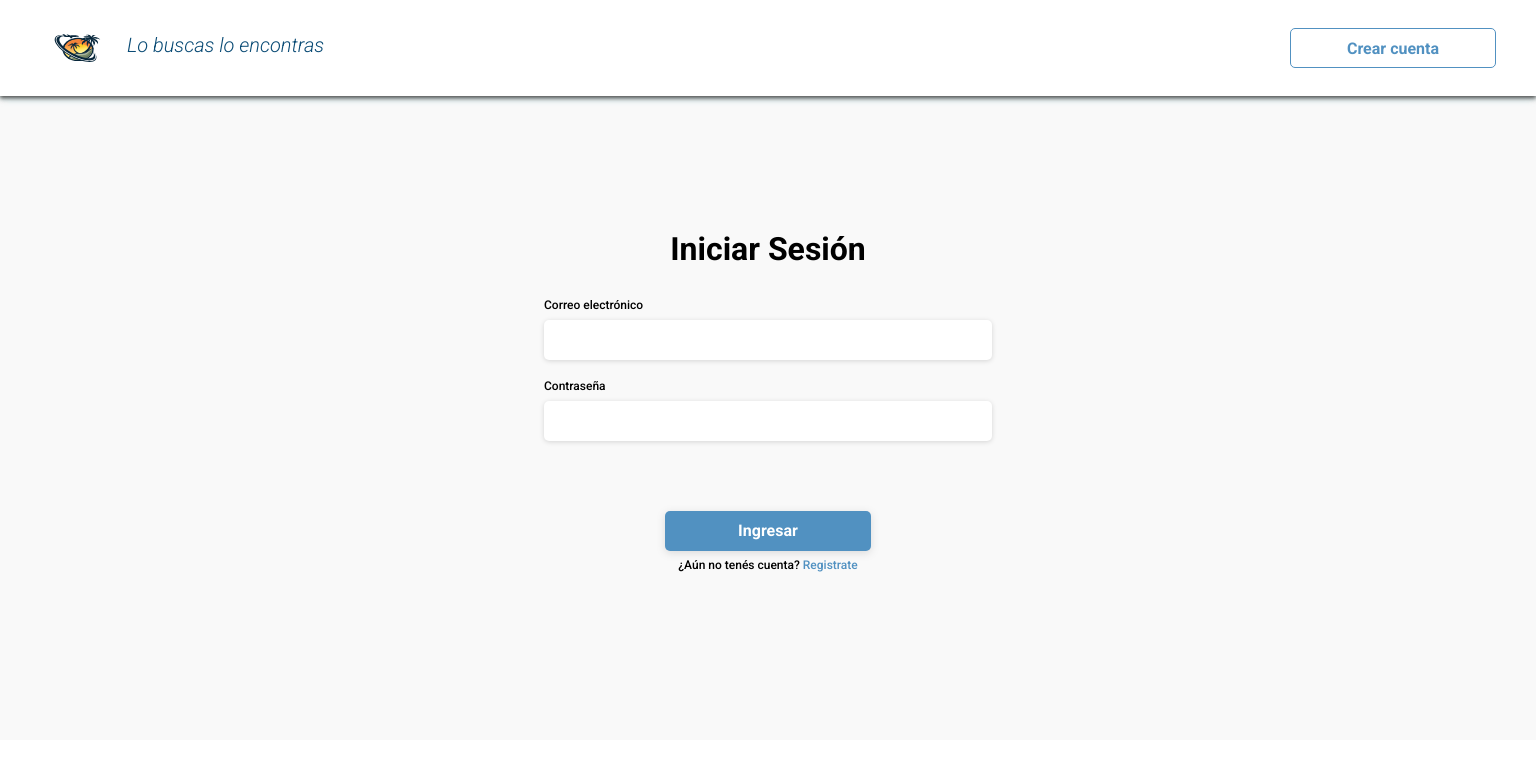
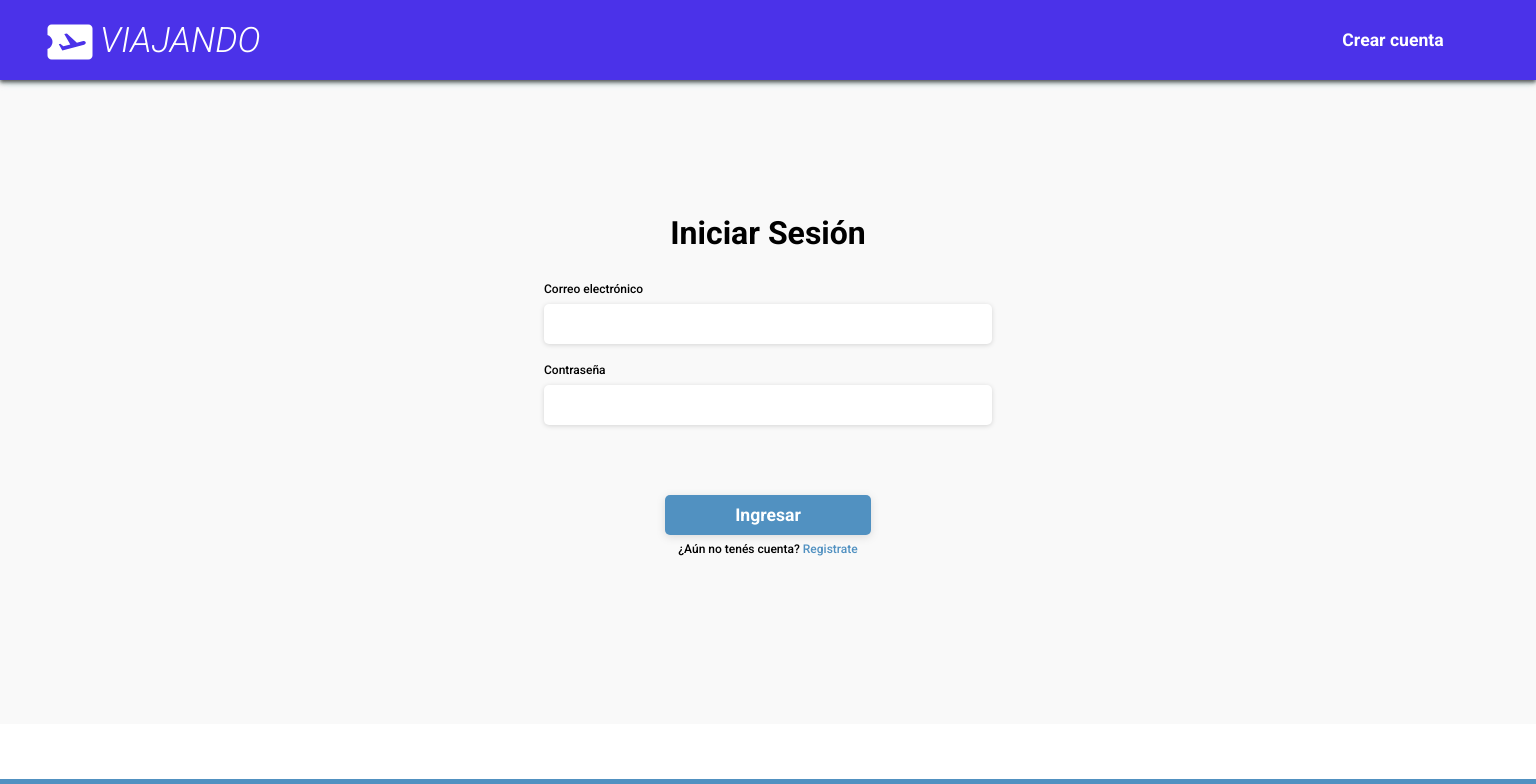
Before and after one commit to DanielRizzu/IntegradorCTD, a React (Vite) app in the folder Nuevo Front en Vite/Integrador/: page /login in a window 1536 px wide. Shown: the top 784 px of the page. Built offline with nearby package versions, Linux system fonts and the light colour scheme; the HTML template or start-up script is replaced by a standard one.

Commit message:
estilo navbar

```diff
--- a/Nuevo Front en Vite/Integrador/src/App.css
+++ b/Nuevo Front en Vite/Integrador/src/App.css
@@ -7,11 +7,14 @@
   width: 100%;
   padding-bottom: 55px;
 }
+div.nav-conteiner{
+  height: 100%;
+}
 
 /* btn1*/
 .btn {
-  font-size: 1rem;
-  font-weight: 700;
+  font-size: 1.1rem;
+  font-weight: 600;
   cursor: pointer;
   border-radius: 5px;
   display: flex;
@@ -39,10 +42,10 @@
 }
 
 .btn1 {
-  background-color: var(--white-color);
-  color: var(--primary-color);
-  border: 1px solid var(--primary-color);
-  height: 40px;
+  background-color:  none;
+  color: white;
+  border: none;
+  height: 100%;
   width: 206px;
   transition: 0.4s ease-in-out;
   padding: 11px;
@@ -59,7 +62,7 @@
 }
 
 .btn1:hover {
-  color: var(--secondary-color);
+  background-color:  rgb(44, 15, 230, 0.75);
   border-color: var(--secondary-color);
 }
 
--- a/Nuevo Front en Vite/Integrador/src/components/Header/Header.jsx
+++ b/Nuevo Front en Vite/Integrador/src/components/Header/Header.jsx
@@ -12,7 +12,7 @@ const Header = () => {
           <Link to="/" aria-label="Página de inicio de Equipo ">
             <img src={logo} alt="logo" />
           </Link>
-          <span className={style.motto}>Lo buscas lo encontras</span>
+          <span className={style.motto}>VIAJANDO</span>
         </div>
         <Menu />
       </nav>
--- a/Nuevo Front en Vite/Integrador/src/components/Header/Header.module.css
+++ b/Nuevo Front en Vite/Integrador/src/components/Header/Header.module.css
@@ -5,7 +5,7 @@ header {
 }
 
 .nav {
-  background-color: white;
+  background-color: rgba(44, 15, 230, 0.85);
   width: 100%;
   display: flex;
   justify-content: space-between;
@@ -22,27 +22,26 @@ header {
 
 .motto {
   display: none;
+  color: white;
 }
 
 @media (min-width: 768px) {
   .nav {
-    padding: 1.25rem 2rem;
+    padding: 1rem 2rem;
   }
 }
 
 @media (min-width: 1333px) {
   .nav {
-    padding: 1.25rem 2.5rem;
+    height: 80px;
+    padding: 0rem 2.5rem;
   }
 
   .motto {
-    display: block;
+    display: flex;
     font-style: italic;
-    font-size: 20px;
+    font-size: 35px;
     font-weight: 300;
-    margin-bottom: 7px;
-    margin-left: 12px;
     align-self: center;
-    color: var(--thirth-color);
   }
 }
--- a/Nuevo Front en Vite/Integrador/src/components/Header/Menu/Menu.jsx
+++ b/Nuevo Front en Vite/Integrador/src/components/Header/Menu/Menu.jsx
@@ -26,7 +26,7 @@ const Menu = () => {
 
   return (
     <>
-      <div>
+      <div className='nav-conteiner'>
         {/* Menu hamburguesa */}
         <button
           className={style.openMenu}
@@ -45,7 +45,7 @@ const Menu = () => {
                 </Link>
               )}
               {pathname !== '/login' && (
-                <Link to="/login" className="btn btn2">
+                <Link to="/login" className="btn btn1">
                   Iniciar sesión
                 </Link>
               )}
--- a/Nuevo Front en Vite/Integrador/src/components/Header/Menu/Menu.module.css
+++ b/Nuevo Front en Vite/Integrador/src/components/Header/Menu/Menu.module.css
@@ -7,7 +7,6 @@
   max-width: 303px;
   width: 100%;
   align-items: flex-end;
-  background-color: var(--white-color);
   height: 100%;
   overflow-y: auto;
   pointer-events: none;
@@ -26,6 +25,9 @@
   padding-right: 10px;
 }
 
+div.nav-conteiner{
+  display: flex;
+}
 .loggedIn {
   align-items: flex-end;
 }
@@ -139,7 +141,8 @@
 
 /* Container-rigth / Buttons tablet-desktop */
 .containerRigth {
-  display: none;
+  display: flex;
+  height: 100%;
 }
 
 @media (min-width: 768px) {
@@ -151,6 +154,7 @@
   .btnGroup {
     display: flex;
     gap: 1rem;
+    height: 100%;
   }
 
   .menuBody {
```
Also changed, not shown: Nuevo Front en Vite/Integrador/src/assets/logo1.svg.
